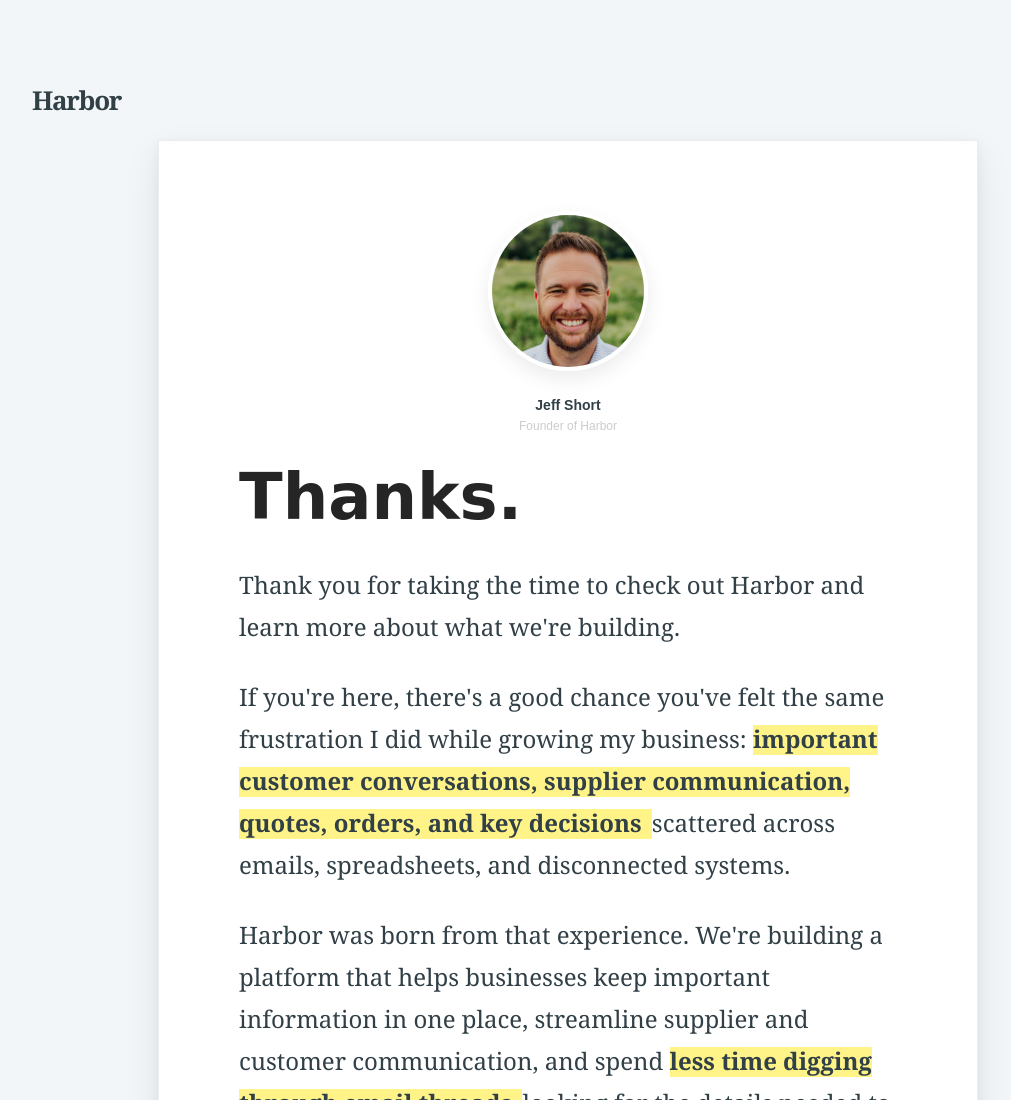
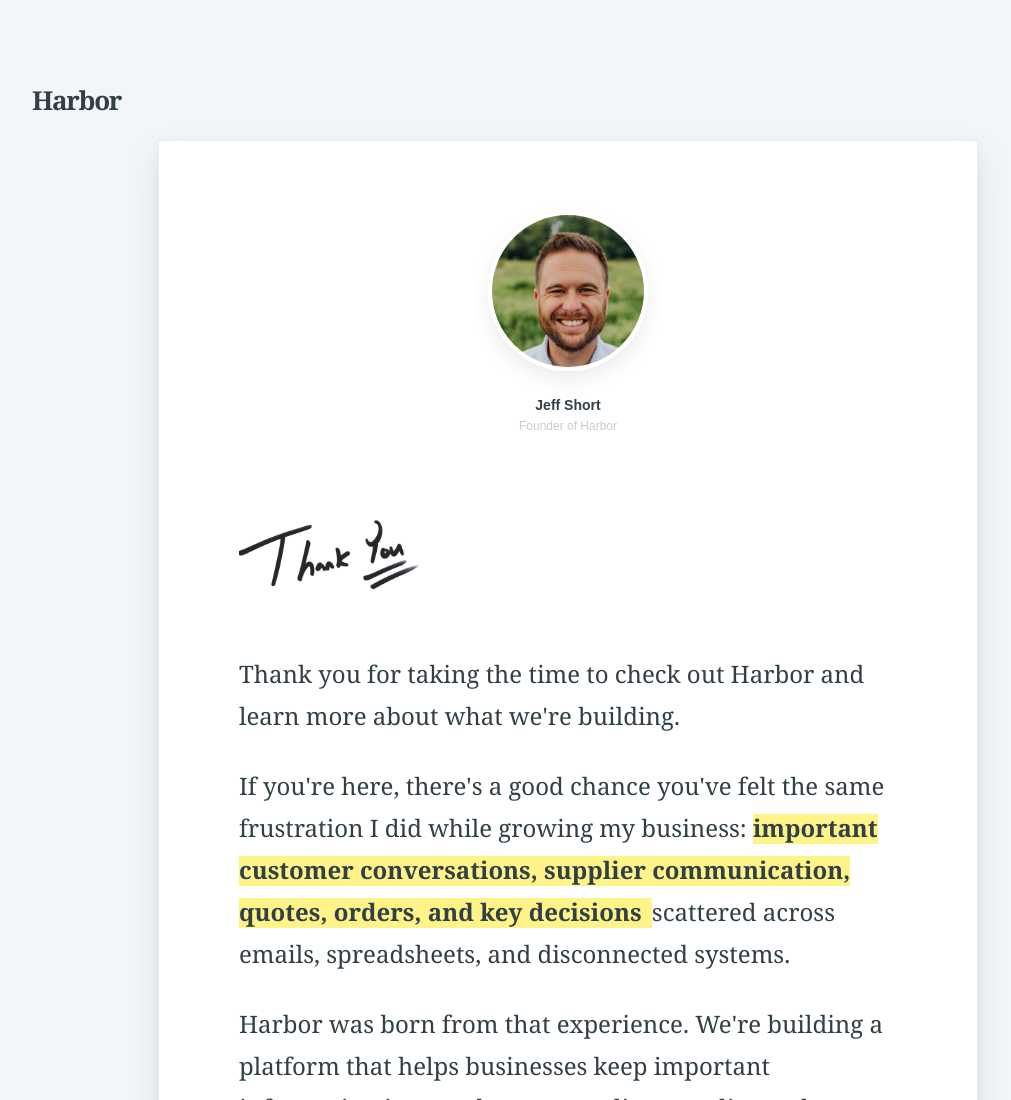
Before and after one commit to runonharbor/runonharbor, a plain HTML site: page thank-you.html in a window 1280 px wide. Shown: the top 1100 px of the page, without its empty margins (72-1083 px from the left). Drawn offline with Linux system fonts and the light colour scheme.

Commit message:
Update thank-you.html

```diff
--- a/thank-you.html
+++ b/thank-you.html
@@ -157,6 +157,15 @@
   opacity:.85;
 
 }
+  .thankyou-image{
+  font-family:'Caveat', cursive;
+  width:180px;
+  height:auto;
+  display:block;
+  margin:16px 0 8px;
+  opacity:.85;
+
+}
 
 /* Contact */
 
@@ -234,7 +243,11 @@
     </div>
 
 
-    <h1>Thanks.</h1>
+    <img
+  src="thank-you.png"
+  alt="thank-you"
+  class="thankyou-image"
+>
 
     <p>
       Thank you for taking the time to check out Harbor and learn more about what we're building.
```
